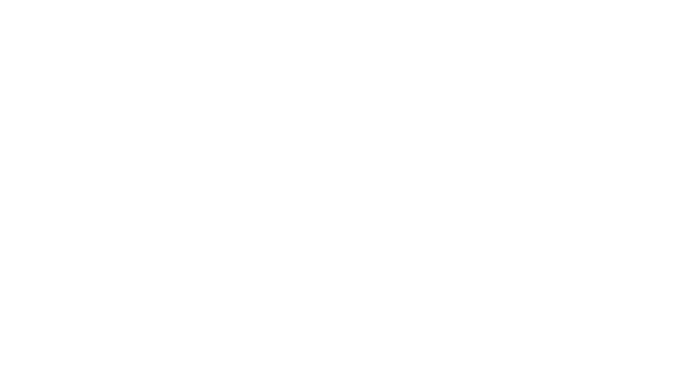
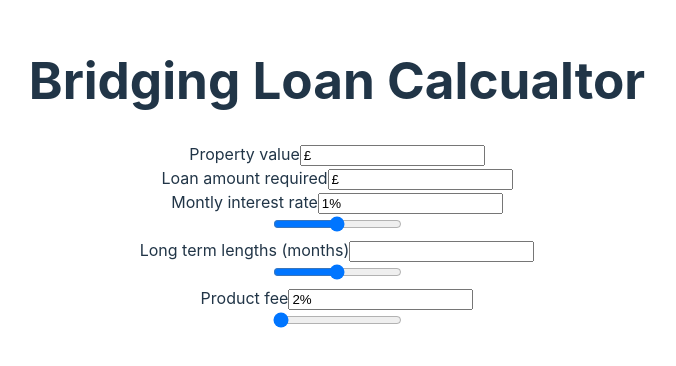
Before and after one commit to mattxmade/fin-calculator, a React (Vite) app: page / in a window 1280 px wide. Shown: the part 224-590 px from the top of the page, without its empty margins (303-979 px from the left). Built offline with nearby package versions, Linux system fonts and the light colour scheme.

Commit message:
Add form elements: heading | form input sections

```diff
--- a/src/components/BridgeLoanCalculator.tsx
+++ b/src/components/BridgeLoanCalculator.tsx
@@ -3,5 +3,75 @@
 } & JSX.IntrinsicElements["form"];
 
 export default function BridgeLoanCalculator({ children, ...props }: BlcProps) {
-  return <form {...props}></form>;
+  return (
+    <form {...props}>
+      <h1>Bridging Loan Calcualtor</h1>
+
+      <section>
+        <label htmlFor="blc-property-value">Property value</label>
+        <input name="blc-property-value" type="text" defaultValue="£" />
+      </section>
+
+      <section>
+        <label htmlFor="blc-loan-amount">Loan amount required</label>
+        <input name="blc-loan-amount" type="text" defaultValue="£" />
+      </section>
+
+      <section>
+        <section>
+          <label htmlFor="blc-monthly-interest-rate">
+            Montly interest rate
+          </label>
+          <input
+            name="blc-monthly-interest-rate"
+            type="text"
+            defaultValue="1%"
+          />
+        </section>
+
+        <input
+          name="blc-monthly-interest-rate"
+          defaultValue="1"
+          type="range"
+          step="0.1"
+          min="0"
+          max="2"
+        />
+      </section>
+
+      <section>
+        <section>
+          <label htmlFor="blc-loan-term-length">
+            Long term lengths (months)
+          </label>
+          <input name="blc-loan-term-length" type="text" />
+        </section>
+
+        <input
+          name="blc-loan-term-length"
+          defaultValue="1"
+          type="range"
+          step="0.1"
+          min="0"
+          max="2"
+        />
+      </section>
+
+      <section>
+        <section>
+          <label htmlFor="blc-product-fee">Product fee</label>
+          <input name="blc-product-fee" type="text" defaultValue="2%" />
+        </section>
+
+        <input
+          name="blc-product-fee"
+          defaultValue="1"
+          type="range"
+          step="1"
+          min="1"
+          max="3"
+        />
+      </section>
+    </form>
+  );
 }
```
